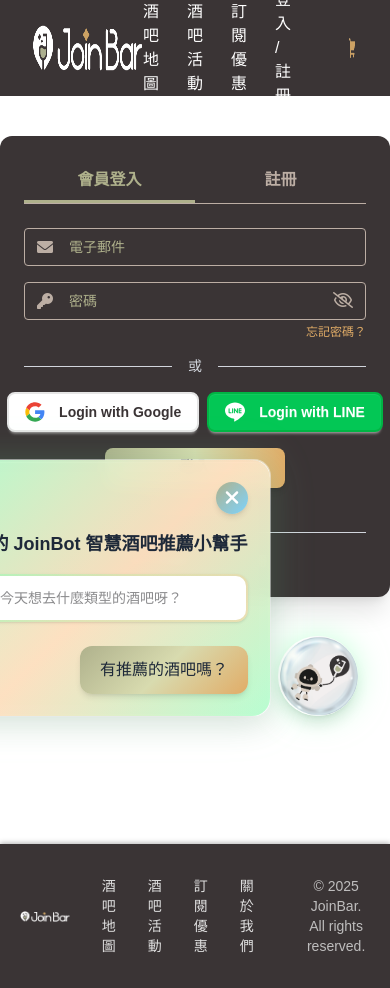
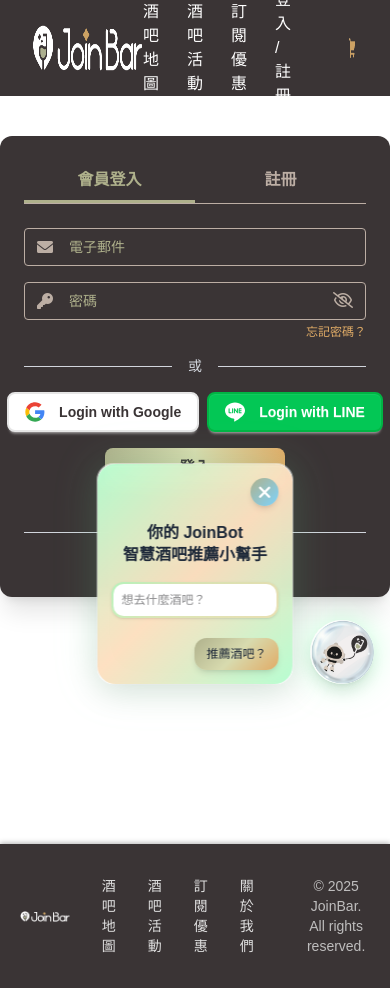
Before and after one commit to JoinBar-project/joinbar-frontend, a Vue app: page /login in a window 390 px wide. Both pictures are taken after a click on the button 318 px from the left and 676 px from the top of the page. Built offline with nearby package versions, Linux system fonts and the light colour scheme; no server answers.

Commit message:
feat: add mobile RWD support for JoinBot

```diff
--- a/src/components/JoinBot.vue
+++ b/src/components/JoinBot.vue
@@ -1,35 +1,76 @@
 <template>
   <div :class="[
-    'fixed bottom-8 right-8 z-50 flex flex-row-reverse items-end gap-2 transition-all duration-300',
-    isOverlappingFooter ? 'mb-24' : ''
+    'fixed z-50 flex flex-row-reverse items-end gap-2 transition-all duration-300',
+    // 桌面版
+    'md:bottom-8 md:right-8',
+    // 手機版位置調整
+    'md:bottom-8 md:right-8',
+    'max-md:bottom-4 max-md:right-4',
+    isOverlappingFooter ? 'mb-24 max-md:mb-36' : ''
   ]">
 
     <button @click="toggleChat"
-    class="glow-button w-20 h-20 rounded-full shadow-lg hover:scale-110 transition-all duration-300 overflow-hidden p-0 border-none bg-transparent">
+    :class="[
+      'glow-button rounded-full shadow-lg hover:scale-110 transition-all duration-300 overflow-hidden p-0 border-none bg-transparent',
+      // 桌面版
+      'w-20 h-20',
+      // 手機版
+      'max-md:w-16 max-md:h-16'
+    ]">
       <img src="/JoinBot.png" alt="JoinBot Icon" class="w-full h-full object-contain" />
     </button>
 
-    <div v-if="showGreetingBubble" class="animate-pop-in chat chat-end relative bottom-8">
-      <div class="chat-bubble text-sm bg-var[(--color-icon-secondary)] text-gray-800">我可以推薦你酒吧唷！</div>
+    <div v-if="showGreetingBubble" :class="[
+      'animate-pop-in chat chat-end relative',
+      'bottom-8 max-md:bottom-6'
+    ]">
+      <div :class="[
+        'chat-bubble bg-var[(--color-icon-secondary)] text-gray-800',
+        'text-sm max-md:text-xs',
+        'max-md:max-w-32'
+      ]">我可以推薦你酒吧唷！</div>
     </div>
 
-    <div v-if="visible" class="chat-container relative w-80 mt-2 p-5 rounded-2xl backdrop-blur-sm border-2 border-transparent bg-gradient-to-br from-white/95 to-slate-50/95 shadow-[0_8px_32px_rgba(0,0,0,0.12),0_0_0_1px_rgba(255,255,255,0.5),inset_0_1px_0_rgba(255,255,255,0.8)] drop-shadow-[0_0_20px_rgba(139,255,180,0.2)]">
+    <div v-if="visible" :class="[
+      'chat-container relative mt-2 p-5 rounded-2xl backdrop-blur-sm border-2 border-transparent bg-gradient-to-br from-white/95 to-slate-50/95 shadow-[0_8px_32px_rgba(0,0,0,0.12),0_0_0_1px_rgba(255,255,255,0.5),inset_0_1px_0_rgba(255,255,255,0.8)] drop-shadow-[0_0_20px_rgba(139,255,180,0.2)]',
+      // 桌面版
+      'w-80',
+      // 手機版
+      'max-md:w-auto max-md:max-w-[90vw] max-md:p-3',
+      // 手機版避免超出螢幕
+      'max-md:fixed max-md:bottom- max-md:right-1/2 max-md:translate-x-1/2'
+    ]">
 
       <div class="flex justify-end gap-2 mb-4">
         <button
-          class="w-8 h-8 rounded-full border-none flex items-center justify-center cursor-pointer transition-all duration-300 hover:scale-110 hover:rotate-90 shadow-md hover:shadow-lg"
+          :class="[
+            'rounded-full border-none flex items-center justify-center cursor-pointer transition-all duration-300 hover:scale-110 hover:rotate-90 shadow-md hover:shadow-lg',
+            'w-8 h-8 max-md:w-7 max-md:h-7'
+          ]"
           style="background: linear-gradient(135deg, var(--color-secondary-green) 0%, #7dd3fc 100%)"
           @click="closeAndClear">
-          <i class="fa-solid fa-xmark text-white text-xl"></i>
+          <i :class="[
+            'fa-solid fa-xmark text-white',
+            'text-xl max-md:text-lg'
+          ]"></i>
         </button>
       </div>
 
-      <h3 class="font-bold text-lg mb-4 text-center text-gray-800">
-        你的 JoinBot 智慧酒吧推薦小幫手
+      <h3 :class="[
+        'font-bold mb-4 text-center text-gray-800 leading-snug',
+        'text-lg max-md:text-base'
+      ]">
+        你的 JoinBot <br class="max-md:block hidden" />
+        智慧酒吧推薦小幫手
       </h3>
 
+      <!-- 回應區域 -->
       <div
-        class="text-sm whitespace-pre-wrap mb-4 p-3 rounded-lg leading-relaxed overflow-y-auto pr-1"
+        :class="[
+          'whitespace-pre-wrap mb-4 p-3 rounded-lg leading-relaxed overflow-y-auto pr-1',
+          'text-sm max-md:text-[13px]',
+          'max-md:max-h-40'
+        ]"
         style="max-height: 240px; background: linear-gradient(135deg, rgba(139, 255, 180, 0.1) 0%, rgba(255, 204, 153, 0.1) 100%); border: 1px solid rgba(139, 255, 180, 0.3);"
         v-if="response"
         v-html="response">
@@ -41,21 +82,31 @@
           @input="clearInputError"
           v-model="userMessage"
           type="text"
-          placeholder="你今天想去什麼類型的酒吧呀？"
-          class="chat-input w-full p-3 text-sm rounded-xl border-2 border-transparent outline-none transition-all duration-300 shadow-sm focus:shadow-lg focus:-translate-y-0.5"
+          :placeholder="isMobile ? '想去什麼酒吧？' : '你今天想去什麼類型的酒吧呀？'"
+          :class="[
+            'chat-input w-full p-3 rounded-xl border-2 border-transparent outline-none transition-all duration-300 shadow-sm focus:shadow-lg focus:-translate-y-0.5',
+            'text-sm max-md:text-xs max-md:p-2',
+            inputError ? 'placeholder-red-400' : ''
+          ]"
           style="background: linear-gradient(white, white) padding-box, linear-gradient(135deg, rgba(139, 255, 180, 0.5) 0%, rgba(255, 204, 153, 0.5) 100%) border-box;"
           :style="inputError ? 'background: linear-gradient(white, white) padding-box, linear-gradient(135deg, #ef4444 0%, #f87171 100%) border-box; color: #dc2626;' : ''"
-          :class="inputError ? 'placeholder-red-400' : ''"
         />
-        <p v-if="inputError" class="text-red-600 text-xs mt-2 mb-2 animate-pulse">{{ errorMessage }}</p>
+        <p v-if="inputError" :class="[
+          'text-red-600 mt-2 mb-2 animate-pulse',
+          'text-xs max-md:text-[10px]'
+        ]">{{ errorMessage }}</p>
       </div>
 
+      <!-- 按鈕區域 -->
       <div class="flex justify-end gap-2">
         <button
           @click="askJoinBot"
-          class="font-medium rounded-xl px-5 py-3 mt-2 border-none cursor-pointer transition-all duration-300 relative overflow-hidden text-gray-800 shadow-md hover:shadow-xl hover:-translate-y-0.5 hover:scale-105 active:translate-y-0 active:scale-95 before:absolute before:inset-0 before:bg-gradient-to-r before:from-transparent before:via-white/40 before:to-transparent before:-translate-x-full before:transition-transform before:duration-500 hover:before:translate-x-full"
+          :class="[
+            'font-medium rounded-xl px-5 py-3 mt-2 border-none cursor-pointer transition-all duration-300 relative overflow-hidden text-gray-800 shadow-md hover:shadow-xl hover:-translate-y-0.5 hover:scale-105 active:translate-y-0 active:scale-95 before:absolute before:inset-0 before:bg-gradient-to-r before:from-transparent before:via-white/40 before:to-transparent before:-translate-x-full before:transition-transform before:duration-500 hover:before:translate-x-full',
+            'max-md:px-3 max-md:py-2 max-md:text-xs max-md:mt-1'
+          ]"
           style="background: linear-gradient(135deg, var(--color-secondary-green) 0%, #d8dbaf 50%, var(--color-primary-orange) 100%)">
-          有推薦的酒吧嗎？
+          {{ isMobile ? '推薦酒吧？' : '有推薦的酒吧嗎？' }}
         </button>
       </div>
     </div>
@@ -63,7 +114,7 @@
 </template>
 
 <script setup>
-import { ref, onMounted, onUnmounted, nextTick } from 'vue'
+import { ref, onMounted, onUnmounted, nextTick, computed } from 'vue'
 import axios from 'axios'
 
 const visible = ref(false)
@@ -73,6 +124,14 @@ const userMessage = ref('')
 const inputError = ref(false)
 const errorMessage = ref('')
 const isOverlappingFooter = ref(false)
+
+// 檢測是否為手機版
+const isMobile = computed(() => {
+  if (typeof window !== 'undefined') {
+    return window.innerWidth < 768
+  }
+  return false
+})
 
 function toggleChat() {
   visible.value = !visible.value
@@ -101,7 +160,7 @@ function clearInputError() {
 async function askJoinBot() {
   if (!userMessage.value.trim()) {
     inputError.value = true
-    errorMessage.value = '請先輸入你想要的推薦條件唷！'
+    errorMessage.value = isMobile.value ? '請輸入條件！' : '請先輸入你想要的推薦條件唷！'
     return
   }
 
@@ -123,7 +182,7 @@ onMounted(() => {
     showGreetingBubble.value = false
 }, 3000)
 
-// ✅ 等 DOM 完整後再觀察 footer，避免干擾地圖載入
+// 等 DOM 完整後再觀察 footer，避免干擾地圖載入
   nextTick(() => {
     const footer = document.querySelector('footer')
     if (footer) {
@@ -207,4 +266,17 @@ onMounted(() => {
   font-weight: 700;
   color: #000000;
 }
+
+/* 手機版特殊樣式 */
+@media (max-width: 767px) {
+  .chat-container {
+    max-height: calc(100vh - 8rem);
+    -webkit-overflow-scrolling: touch;
+  }
+
+  .chat-bubble {
+    white-space: normal;
+    word-wrap: break-word;
+  }
+}
 </style>
```
